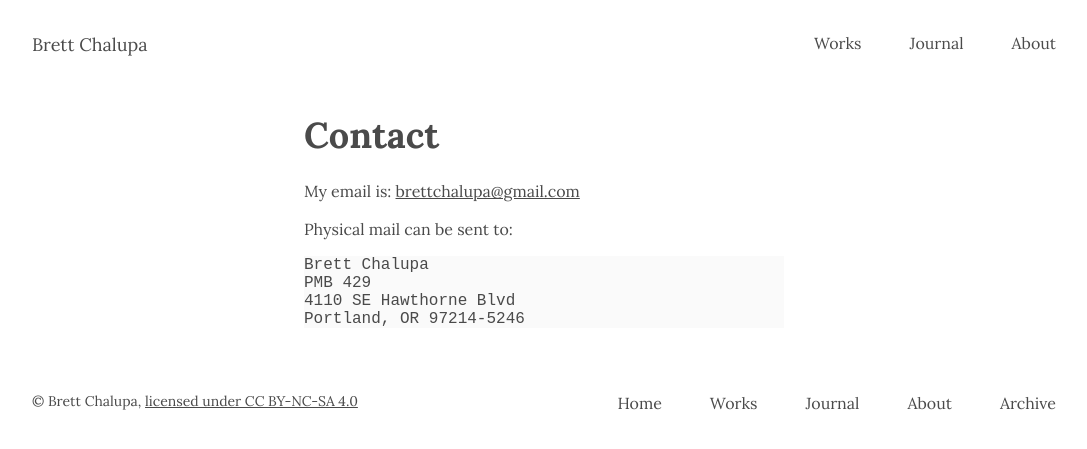
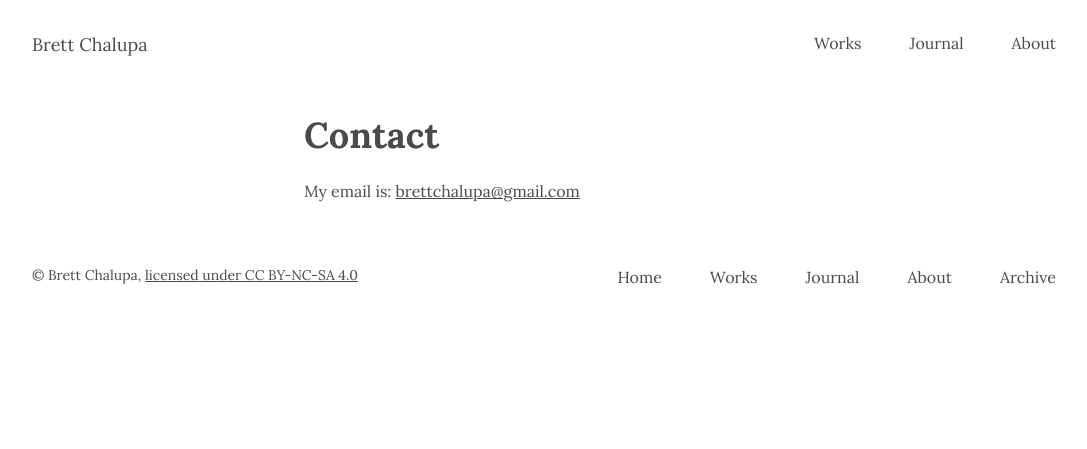
Before and after one commit to brettchalupa/brettchalupa.github.io, a Jekyll site: the page built from contact.md, in a window 1280 px wide. Shown: the top 449 px of the page, without its empty margins (96-1183 px from the left). Built offline with Jekyll 4.4.1, drawn with Linux system fonts in a browser that asks for light colours.

Commit message:
Remove stale PMB addr from Contact page

````diff
--- a/contact.md
+++ b/contact.md
@@ -8,12 +8,3 @@ layout: default
 # Contact
 
 My email is: [brettchalupa@gmail.com](mailto:brettchalupa@gmail.com)
-
-Physical mail can be sent to:
-
-```
-Brett Chalupa
-PMB 429
-4110 SE Hawthorne Blvd
-Portland, OR 97214-5246
-```
````
